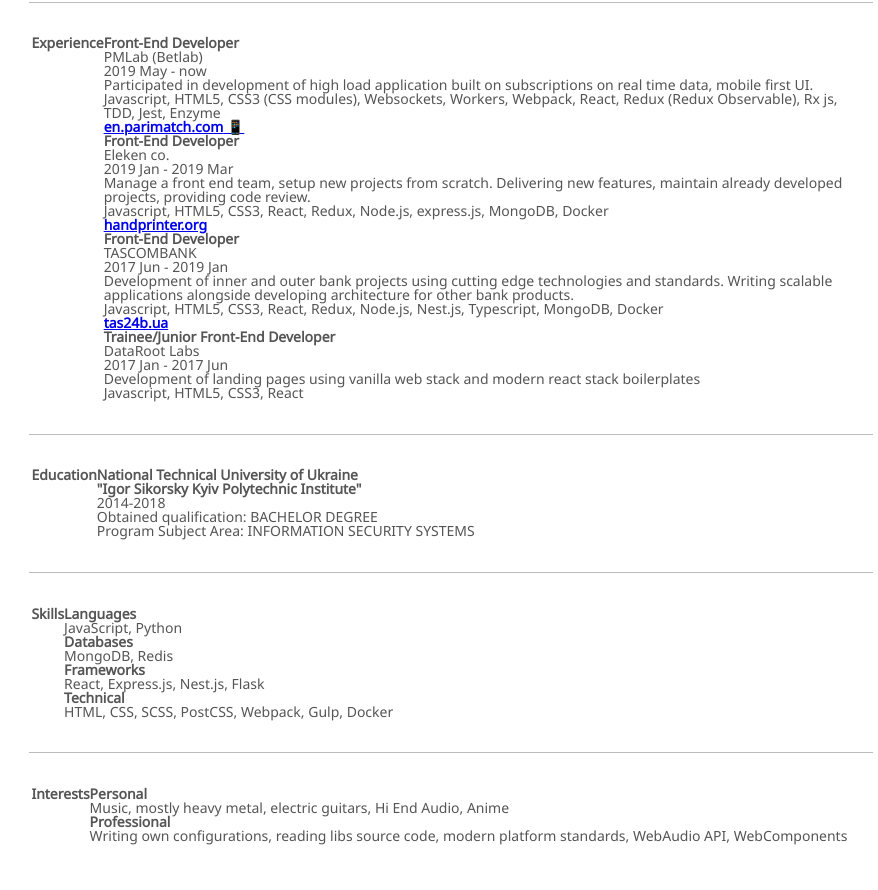
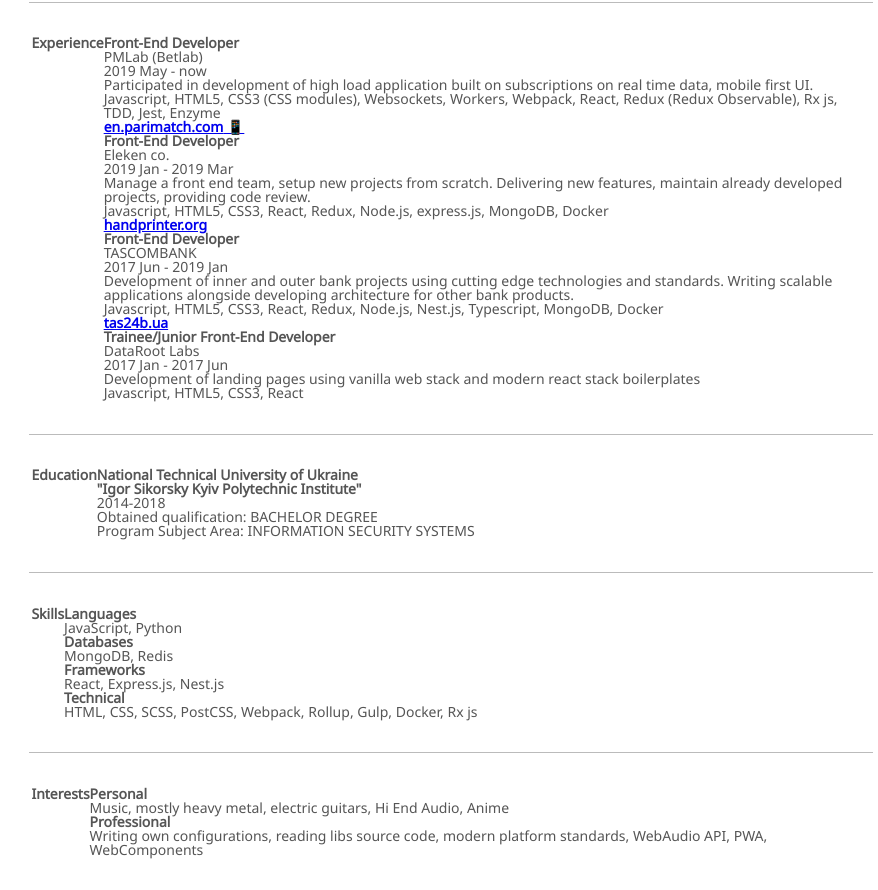
Before and after one commit to PaulTime/PaulTime.github.io, a website: page cv/src/index.html in a window 1280 px wide. Shown: the part 1050-1940 px from the top of the page, without its empty margins (189-1067 px from the left). Drawn offline with Linux system fonts and the light colour scheme; files whose address does not match are found by name.

Commit message:
CV: Update Technical skills block

```diff
--- a/cv/src/index.html
+++ b/cv/src/index.html
@@ -151,10 +151,10 @@
             <dd class="story__description story__description_size_small">MongoDB, Redis</dd>
 
             <dt class="story__definition"><strong>Frameworks</strong></dt>
-            <dd class="story__description story__description_size_small">React, Express.js, Nest.js, Flask</dd>
+            <dd class="story__description story__description_size_small">React, Express.js, Nest.js</dd>
 
             <dt class="story__definition"><strong>Technical</strong></dt>
-            <dd class="story__description">HTML, CSS, SCSS, PostCSS, Webpack, Gulp, Docker</dd>
+            <dd class="story__description">HTML, CSS, SCSS, PostCSS, Webpack, Rollup, Gulp, Docker, Rx js</dd>
           </dl>
         </article>
       </section>
@@ -170,7 +170,7 @@
             <dd class="story__description story__description_size_small">Music, mostly heavy metal, electric guitars, Hi End Audio, Anime</dd>
 
             <dt class="story__definition"><strong>Professional</strong></dt>
-            <dd class="story__description story__description_size_small">Writing own configurations, reading libs source code, modern platform standards, WebAudio API, WebComponents</dd>
+            <dd class="story__description story__description_size_small">Writing own configurations, reading libs source code, modern platform standards, WebAudio API, PWA, WebComponents</dd>
           </dl>
         </article>
       </section>
```
Also changed, not shown: cv/index.html (+1 -1 lines).
